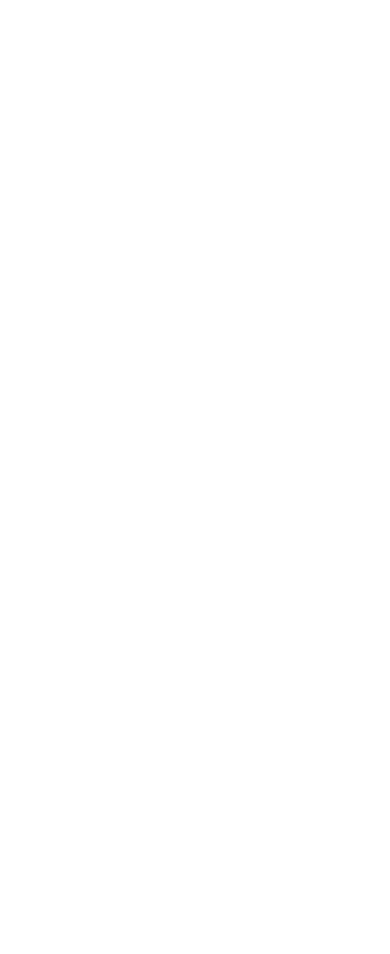
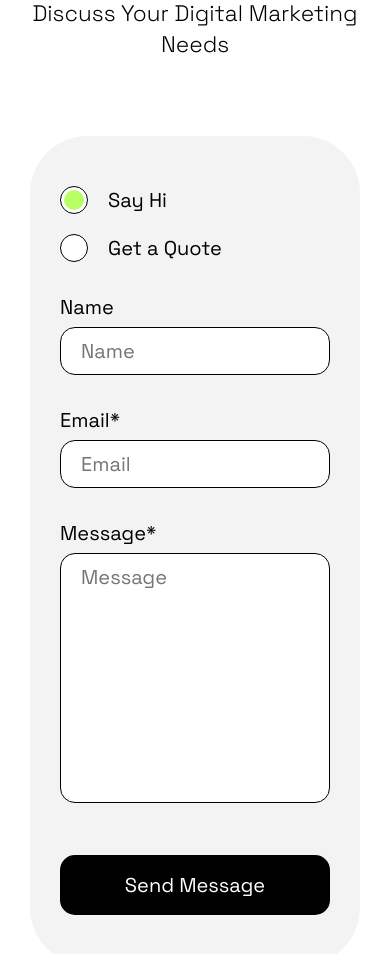
Before and after one commit to maksym-bezditko/positivus, a React (Vite) app: page / in a window 390 px wide. Shown: the part 8400-9354 px from the top of the page. Before the commit the page ends 8275 px from the top, so only its background shows below. Built offline with nearby package versions, Linux system fonts and the light colour scheme.

Commit message:
improve responsiveness for ContactUs section

```diff
--- a/src/App.tsx
+++ b/src/App.tsx
@@ -13,6 +13,7 @@
 // import { FooterSection } from './components/sections/FooterSection';
 import { respondTo } from './styles/mixins/respondTo';
 import { Section } from './components/Section';
+import { ContactUsSection } from './components/sections/ContactUsSection';
 
 const App = () => {
   return (
@@ -35,7 +36,7 @@
 
       {/* <TestimonialsSection /> */}
 
-      {/* <ContactUsSection /> */}
+      <ContactUsSection />
 
       {/* <FooterSection /> */}
 
--- a/src/components/ContactUsForm.tsx
+++ b/src/components/ContactUsForm.tsx
@@ -1,14 +1,18 @@
 import { useState } from 'react';
-import styled from 'styled-components';
+import styled, { css } from 'styled-components';
 import { FormInput } from './FormInput';
 import { Button } from './Button';
 
 import { Typography } from './Typography';
 import { theme } from '../theme';
 import { ContactFormDecor } from './svg/ContactFormDecor';
+import { respondTo } from '../styles/mixins/respondTo';
+import { useMediaQuery } from '../hooks/useMediaQuery';
 
 export const ContactUsForm = () => {
   const [isSayHi, setIsSayHi] = useState(true);
+
+  const isSm = useMediaQuery('sm');
 
   const handleSubmit = (event: React.FormEvent<HTMLFormElement>) => {
     event.preventDefault();
@@ -28,7 +32,12 @@
               onChange={() => setIsSayHi(true)}
             />
 
-            <Typography htmlFor="say-hi" label="Say Hi" tag="label" />
+            <Typography
+              htmlFor="say-hi"
+              label="Say Hi"
+              tag="label"
+              fontSize={isSm ? 'md' : 'xs'}
+            />
           </StyledRadioButton>
 
           <StyledRadioButton>
@@ -40,7 +49,12 @@
               onChange={() => setIsSayHi(false)}
             />
 
-            <Typography htmlFor="get-a-quote" label="Get a Quote" tag="label" />
+            <Typography
+              htmlFor="get-a-quote"
+              label="Get a Quote"
+              tag="label"
+              fontSize={isSm ? 'md' : 'xs'}
+            />
           </StyledRadioButton>
         </StyledRadioButtonWrapper>
 
@@ -76,6 +90,19 @@
   padding: 3.75rem 6.25rem;
   border-radius: 2.875rem;
   position: relative;
+
+  ${respondTo('xl')(css`
+    grid-template-columns: 3fr 2fr;
+    padding: 3.75rem 2.25rem;
+  `)}
+
+  ${respondTo('lg')(css`
+    grid-template-columns: none;
+  `)}
+
+  ${respondTo('sm')(css`
+    padding: 2.5rem 1.5rem;
+  `)}
 `;
 
 const StyledForm = styled.form`
@@ -88,10 +115,19 @@
   align-items: center;
 
   position: absolute;
-  right: -305px;
+  right: -22rem;
   bottom: 0;
-  width: 650px;
+  width: 40rem;
   height: 100%;
+
+  ${respondTo('xl')(css`
+    width: 20rem;
+    right: -2rem;
+  `)}
+
+  ${respondTo('lg')(css`
+    display: none;
+  `)}
 `;
 
 const StyledRadioButtonWrapper = styled.div`
@@ -99,6 +135,11 @@
   grid-auto-flow: column;
   grid-column-gap: 2.25rem;
   justify-content: start;
+
+  ${respondTo('sm')(css`
+    grid-auto-flow: row;
+    grid-row-gap: 1rem;
+  `)}
 `;
 
 const StyledRadioButton = styled.div`
--- a/src/components/FormInput.tsx
+++ b/src/components/FormInput.tsx
@@ -1,6 +1,7 @@
-import styled from 'styled-components';
+import styled, { css } from 'styled-components';
 import { Typography } from './Typography';
 import { theme } from '../theme';
+import { respondTo } from '../styles/mixins/respondTo';
 
 type FormInputProps = {
   label: string;
@@ -92,6 +93,12 @@
   &:focus {
     outline: none;
   }
+
+  ${respondTo('sm')(css`
+    font-size: ${({ theme }) => theme.fontSizes.xs};
+    padding: 0.5rem 1rem;
+    border-radius: 0.75rem;
+  `)}
 `;
 
 const StyledTextarea = styled.textarea<{
@@ -114,4 +121,10 @@
   &:focus {
     outline: none;
   }
+
+  ${respondTo('sm')(css`
+    font-size: ${({ theme }) => theme.fontSizes.xs};
+    padding: 0.5rem 1rem;
+    border-radius: 0.75rem;
+  `)}
 `;
```
